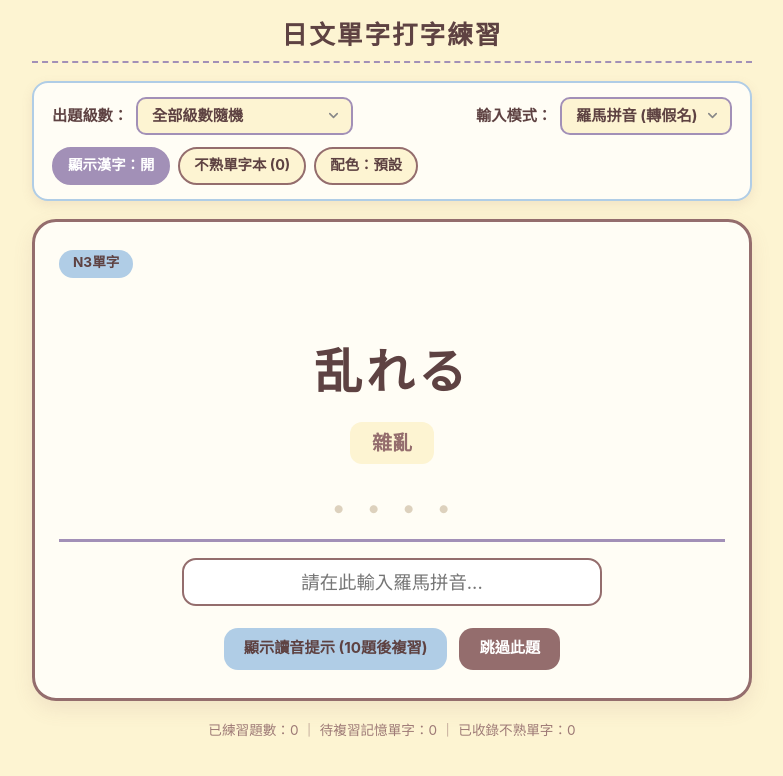
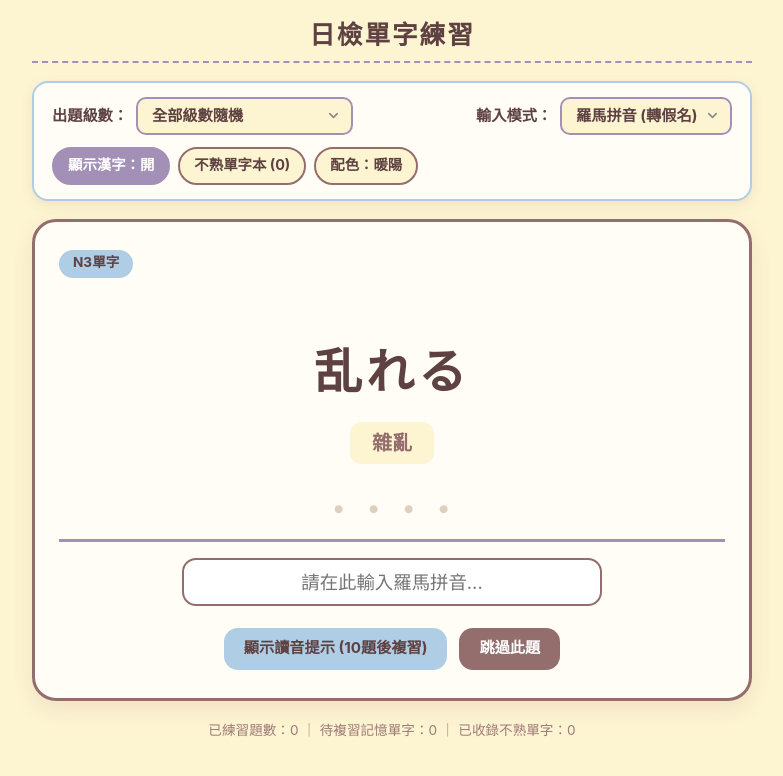
Before and after one commit to mariiimoo/JLPT-page, a plain HTML site: page index.html in a window 1280 px wide. Shown: the whole page, without its empty margins (248-1031 px from the left). Drawn offline with Linux system fonts and the light colour scheme; a web font is replaced by a local one.

Commit message:
Update index.html

```diff
--- a/index.html
+++ b/index.html
@@ -647,7 +647,7 @@
 
   <div class="container">
     <header>
-      <h1>日文單字打字練習</h1>
+      <h1>日檢單字練習</h1>
     </header>
 
     <!-- 控制面板 -->
@@ -715,7 +715,7 @@
     </main>
 
     <div class="status-footer" id="status-footer">
-      已練習題數：0 ｜ 待複習記憶單字：0 ｜ 已收錄不熟單字：0
+      已練習題數：0 ｜ 待複習單字：0 ｜ 已收錄不熟單字：0
     </div>
   </div>
 
@@ -740,7 +740,7 @@
     ================================================================= */
     const THEME_STORAGE_KEY = 'jp_typing_theme_v1';
     const THEMES = [
-      { id: 'default', label: '配色：預設', bgColor: '#FDF4D2' },
+      { id: 'default', label: '配色：暖陽', bgColor: '#FDF4D2' },
       { id: 'sky', label: '配色：藍天', bgColor: '#F6F1F1' },
       { id: 'night', label: '配色：黑夜', bgColor: '#222831' }
     ];
```
